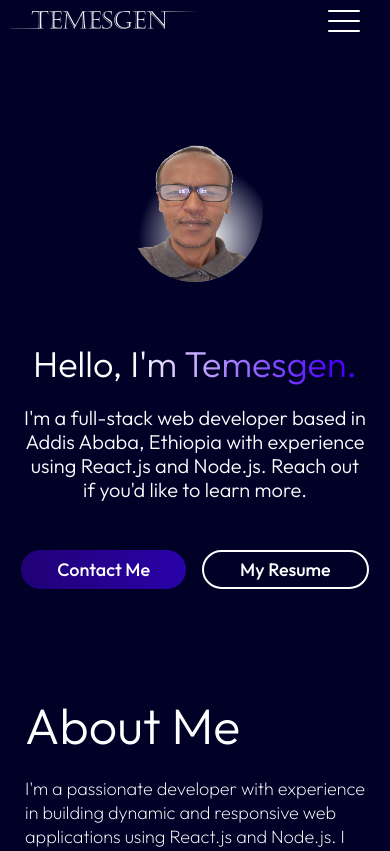
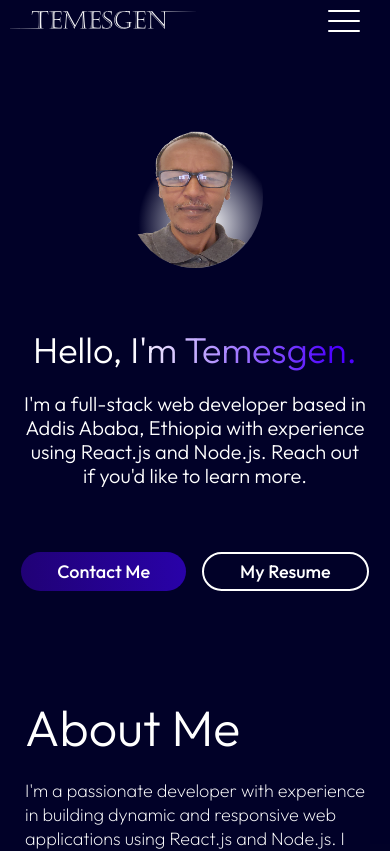
Before and after one commit to Temesgen123/temsgnportfolio, a React (Vite) app: page / in a window 390 px wide. Shown: the top 851 px of the page. Built offline with nearby package versions, Linux system fonts and the light colour scheme.

Commit message:
edited hero section layout

```diff
--- a/src/Components/Hero/Hero.css
+++ b/src/Components/Hero/Hero.css
@@ -69,7 +69,7 @@
     margin: 55px 5px;
   }
   .hero img {
-    margin-top: 64px;
+    margin-top: 50px;
     width: 36%;
   }
   .hero h1 {
@@ -88,7 +88,7 @@
     gap: 16px;
     font-size: 18px;
     font-weight: 500;
-    margin-top: 24px;
+    margin-top: 40px;
     margin-bottom: 50px;
   }
   .hero-connect {
```
